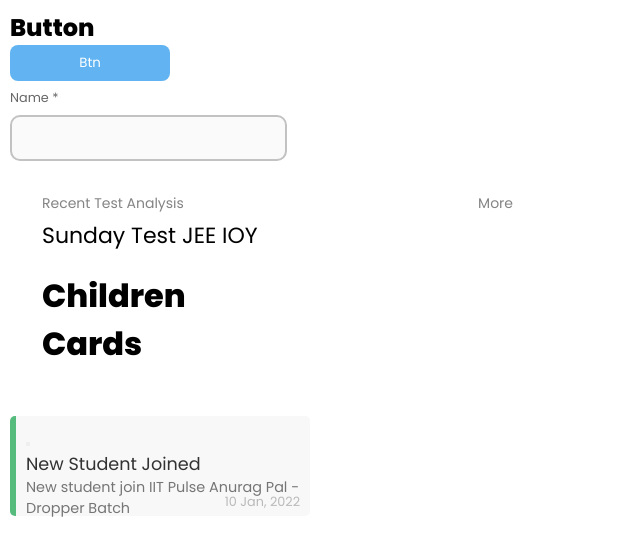
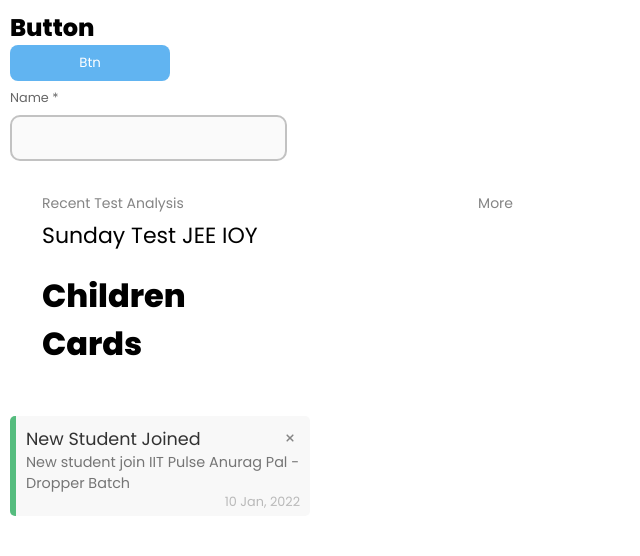
Before and after one commit to Iitpulse/client, a React (Create React App) app: page / in a window 1280 px wide. Shown: the top 556 px of the page, without its empty margins (0-640 px from the left). Built offline with nearby package versions, Linux system fonts and the light colour scheme.

Commit message:
Added notification card

```diff
--- a/src/components/NotificationCard/NotificationCard.module.scss
+++ b/src/components/NotificationCard/NotificationCard.module.scss
@@ -4,13 +4,29 @@
   width: 300px;
   height: 100px;
   background: #f8f8f8;
-  //   background: #55bc7e;
   border-radius: 5px;
   padding: 10px;
   margin: 1rem 0;
   word-wrap: break-word;
   border-left: 6px solid #55bc7e;
   position: relative;
+
+  .closeIconBtn {
+    border: none;
+    outline: none;
+    background: transparent;
+    height: 20px;
+    width: 20px;
+    display: flex;
+    align-items: center;
+    justify-content: center;
+    cursor: pointer;
+    position: absolute;
+    right: 0;
+    top: 0;
+    margin: 12px 10px 0 0;
+  }
+
   .title {
     font-size: 1.1rem;
     color: #323232;
--- a/src/components/NotificationCard/NotificationCard.tsx
+++ b/src/components/NotificationCard/NotificationCard.tsx
@@ -1,5 +1,5 @@
 import styles from "./NotificationCard.module.scss";
-
+import closeIcon from "../../assets/icons/close-circle.svg";
 interface NotificationCard {
   id: string;
   status: "general" | "success" | "warning" | "error";
@@ -13,7 +13,9 @@ const NotificationCard = (props: NotificationCard) => {
   const { id, status, title, description, createdAt } = props;
   return (
     <div className={styles.notificationCard}>
-      <button></button>
+      <button className={styles.closeIconBtn}>
+        <img src={closeIcon} alt="close icon" className={styles.closeIconImg} />
+      </button>
       <p className={styles.title}>{title}</p>
       <p className={styles.description}>{description}</p>
       <p className={styles.createdAt}>{createdAt}</p>
```
Also changed, not shown: src/assets/icons/close-circle.svg (added).
